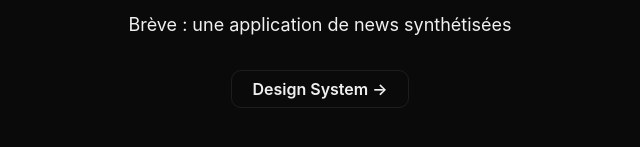
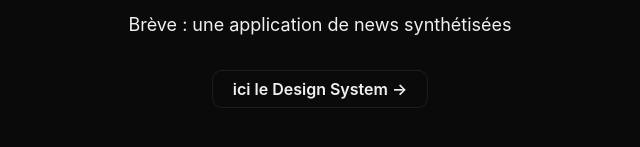
Before and after one commit to JulienTom33/breve, a React (Vite) app: page / in a window 1280 px wide. Shown: the part 365-512 px from the top of the page, without its empty margins (320-960 px from the left). Built offline with nearby package versions, Linux system fonts and the light colour scheme; a web font is replaced by a local one.

Commit message:
fix: rename button to \"ici le Design System →\" #93

```diff
--- a/src/App.tsx
+++ b/src/App.tsx
@@ -30,7 +30,7 @@ function App() {
           Brève : une application de news synthétisées
         </p>
         <button className="btn btn--ghost" onClick={() => navigate(ROUTES.DESIGN_SYSTEM)}>
-          Design System →
+          ici le Design System →
         </button>
       </div>
     </div>
```
